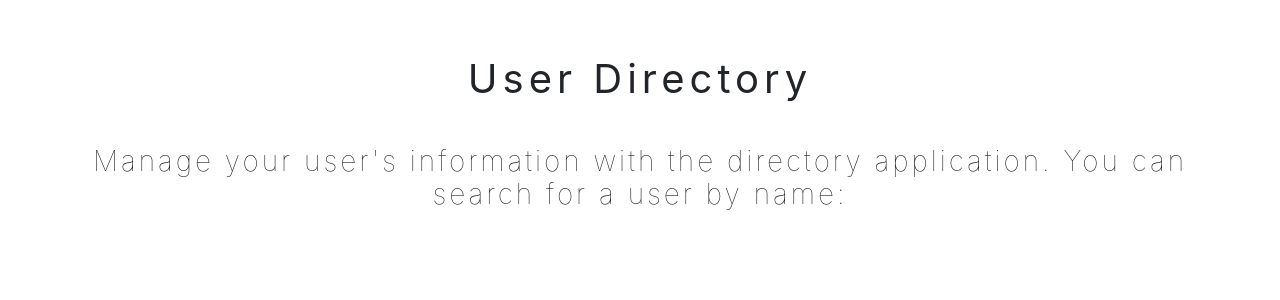
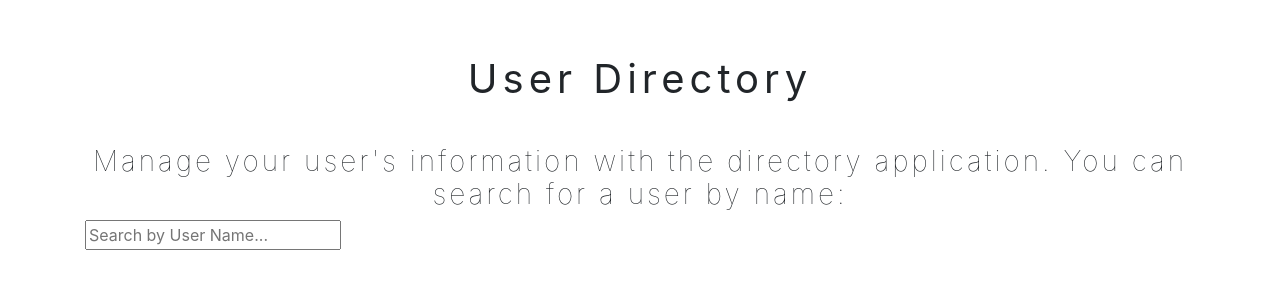
Before and after one commit to mackenzieraeclark/EmployeeDirectory, a React (Create React App) app: page / in a window 1280 px wide. Shown: the top 300 px of the page. Built offline with nearby package versions, Linux system fonts and the light colour scheme; no server answers.

Commit message:
search bar simplification and removal of unnecessary function

```diff
--- a/src/Components/Container.js
+++ b/src/Components/Container.js
@@ -43,21 +43,6 @@ class Container extends Component {
         });
       };
 
-      // handle search bar
-      handleSearch = (event) => {
-        event.preventDefault();
-        if (!this.state.search) {
-          alert("Enter a user to search by name.");
-        }
-        const { users, search } = this.state;
-        const filteredUsers = users.filter((user) =>
-          user.name.first.toLowerCase().includes(search.toLocaleLowerCase())
-        );
-        this.setState({
-          filteredUsers,
-        });
-      };
-
       // render page! - with other compenents
       // here starts that hierarchy
       render() {
--- a/src/Components/SearchBar.js
+++ b/src/Components/SearchBar.js
@@ -1,9 +1,20 @@
 import React from "react";
 import "../style/SearchBar.css";
 
-function SearchBar() {
+function SearchBar(props) {
     return (
-    <div></div>
+        <form>
+        <div className="form-group">
+          <input
+            onChange={props.handleInputChange}
+            value={props.value}
+            name="search"
+            type="text"
+            placeholder="Search by User Name..."
+            id="search"
+          />
+        </div>
+      </form>
     );
 };
 
```
